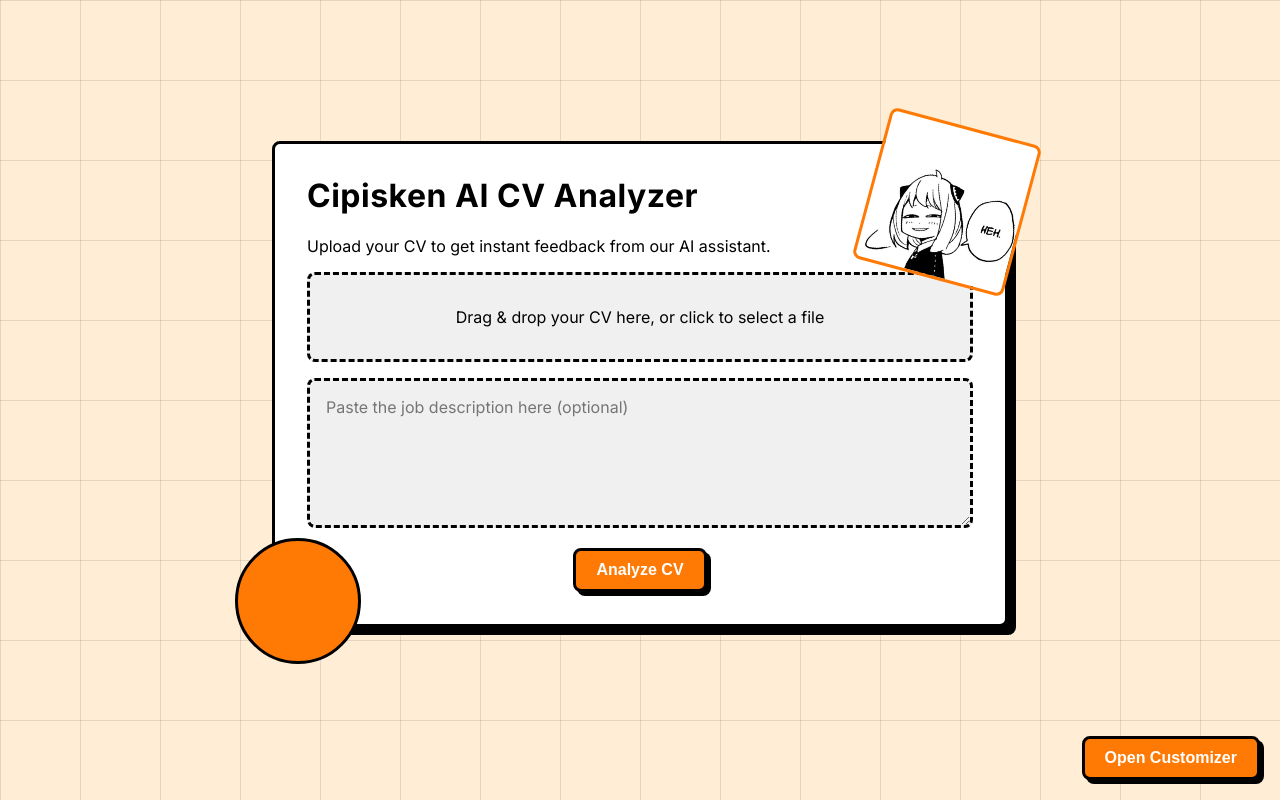
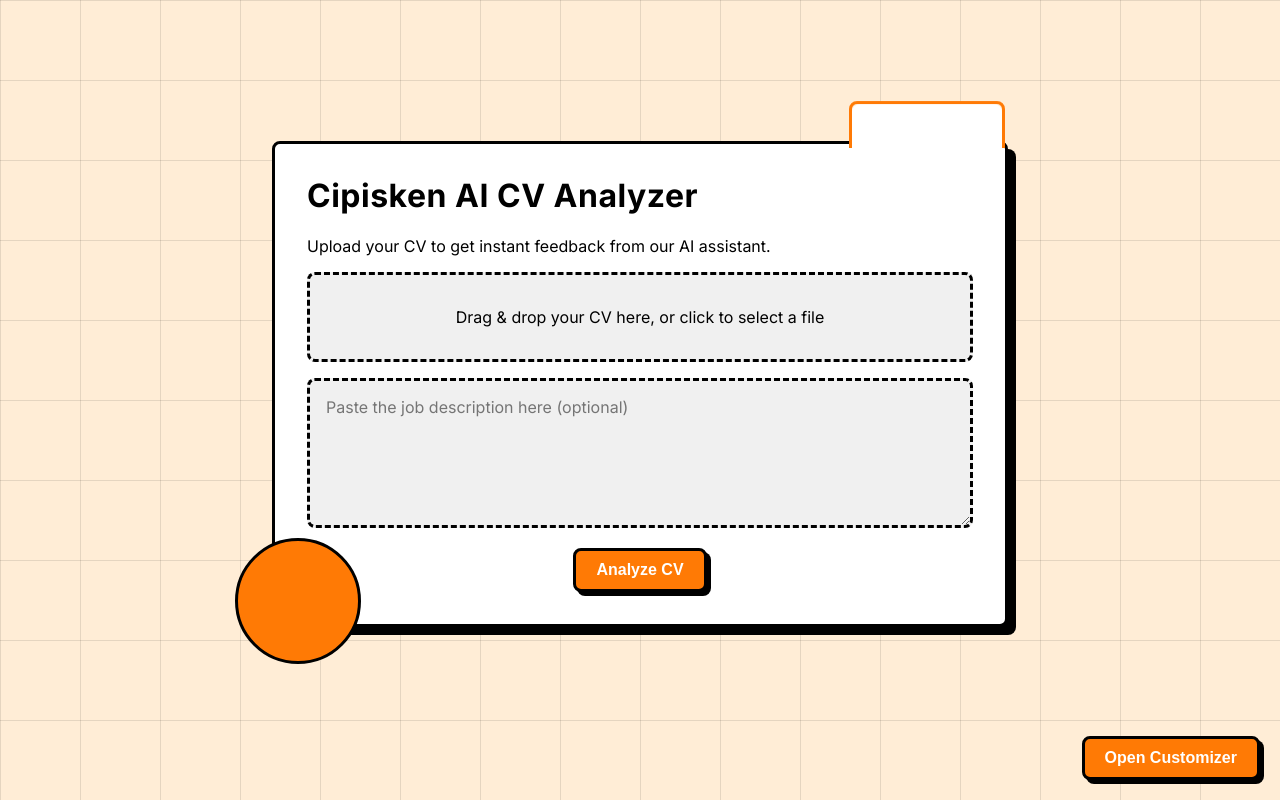
Before and after one commit to ygoncloud/neo-cipisken, a Next.js app: page / in a window 1280 px wide. Built offline with nearby package versions, Linux system fonts and the light colour scheme.

Commit message:
feat: add animation

```diff
--- a/src/app/globals.css
+++ b/src/app/globals.css
@@ -45,20 +45,40 @@
   position: relative;
 }
 
+@keyframes bounce {
+  0%, 20%, 50%, 80%, 100% {
+    transform: translateY(0);
+  }
+  40% {
+    transform: translateY(-10px);
+  }
+  60% {
+    transform: translateY(-5px);
+  }
+}
+
 .card-corner-image {
   position: absolute;
-  top: -20px; /* Adjust as needed */
-  right: -20px; /* Adjust as needed */
-  width: 150px; /* Bigger size */
-  height: 150px; /* Bigger size */
-  background-image: url('/anya.jpeg'); /* Your image */
-  background-size: cover;
-  background-repeat: no-repeat;
-  background-position: center;
-  border: 3px solid var(--primary-color); /* Follow primary color */
+  top: -40px;
+  right: 0px;
+  width: 150px;
+  height: 150px;
+  cursor: pointer;
+  transition: clip-path 0.5s ease-in-out;
+  clip-path: polygon(0 0, 100% 0, 100% 30%, 0 30%);
+  animation: bounce 2s infinite;
+  animation-delay: 1s;
+  border: 3px solid var(--primary-color);
   border-radius: var(--border-radius);
-  transform: rotate(15deg); /* Peeking effect */
-  z-index: 1; /* Above the card */
+}
+
+.card-corner-image.visible {
+  clip-path: polygon(0 0, 100% 0, 100% 100%, 0 100%);
+  animation: none;
+}
+
+.card-corner-image .anya-image {
+  border-radius: var(--border-radius);
 }
 
 .card-standout-object {
--- a/src/app/page.tsx
+++ b/src/app/page.tsx
@@ -3,6 +3,7 @@
 import React, { useState, useCallback, useEffect } from 'react';
 import Customizer from '../components/Customizer';
 import ReactMarkdown from 'react-markdown';
+import Image from 'next/image';
 
 export default function Home() {
   const [cvFile, setCvFile] = useState<File | null>(null);
@@ -17,6 +18,7 @@
   const [loading, setLoading] = useState(false);
   const [score, setScore] = useState<number | null>(null);
   const [isCustomizerOpen, setIsCustomizerOpen] = useState(false);
+  const [isAnyaVisible, setIsAnyaVisible] = useState(false);
   const [copiedSection, setCopiedSection] = useState<string | null>(null);
   const [error, setError] = useState<string | null>(null);
   const [customStyles, setCustomStyles] = useState({
@@ -87,7 +89,7 @@
     formData.append('cv', cvFile);
     if (jobDescription.trim()) {
       formData.append('jobDescription', jobDescription);
-    n}
+    }
 
     try {
       const response = await fetch('/api/upload', {
@@ -193,7 +195,18 @@
   return (
     <div className="App" style={appStyle}>
       <div className="container">
-        <div className="card-corner-image"></div>
+        <div
+          className={`card-corner-image ${isAnyaVisible ? 'visible' : ''}`}
+          onClick={() => setIsAnyaVisible(!isAnyaVisible)}
+        >
+          <Image
+            src="/anya.jpeg"
+            alt="Anya"
+            width={150}
+            height={150}
+            className="anya-image"
+          />
+        </div>
         <div className="card-standout-object"></div>
 
         <h1>Cipisken AI CV Analyzer</h1>
```
